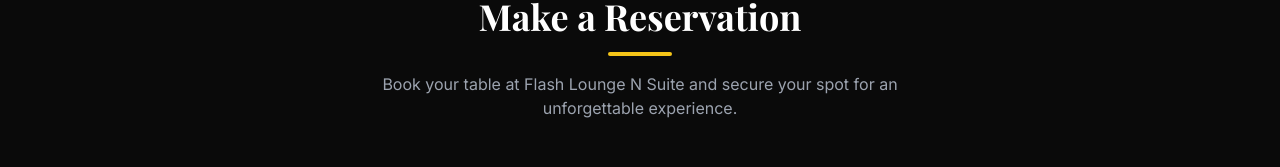
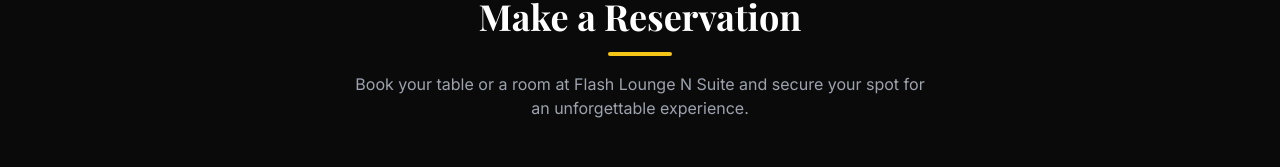
Before and after one commit to Flashlounge01/flashlounge01, a React (Vite) app in the folder frontend/: page /reserve in a window 1280 px wide. Shown: the part 132-299 px from the top of the page. Built offline with nearby package versions, Linux system fonts and the light colour scheme; no server answers; the HTML template or start-up script is replaced by a standard one; a web font is replaced by a local one.

Commit message:
fix: update reservation page subheading to mention table or room

```diff
--- a/frontend/src/pages/customer/ReservationPage.jsx
+++ b/frontend/src/pages/customer/ReservationPage.jsx
@@ -74,7 +74,7 @@
             <p className="section-subtitle mb-3">Join Us Tonight</p>
             <h1 className="section-title mb-4">Make a Reservation</h1>
             <div className="yellow-divider mx-auto mb-4" />
-            <p className="text-gray-400 max-w-xl mx-auto">Book your table at Flash Lounge N Suite and secure your spot for an unforgettable experience.</p>
+            <p className="text-gray-400 max-w-xl mx-auto">Book your table or a room at Flash Lounge N Suite and secure your spot for an unforgettable experience.</p>
           </div>
 
           <div className="grid grid-cols-1 lg:grid-cols-3 gap-6 lg:gap-8">
```
